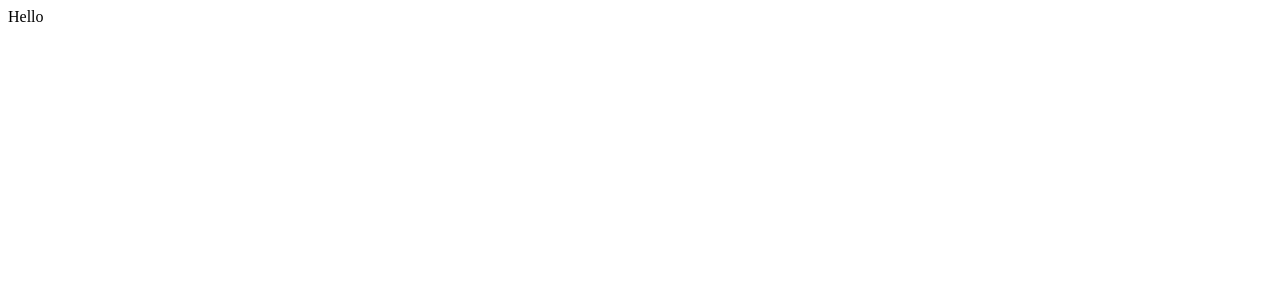
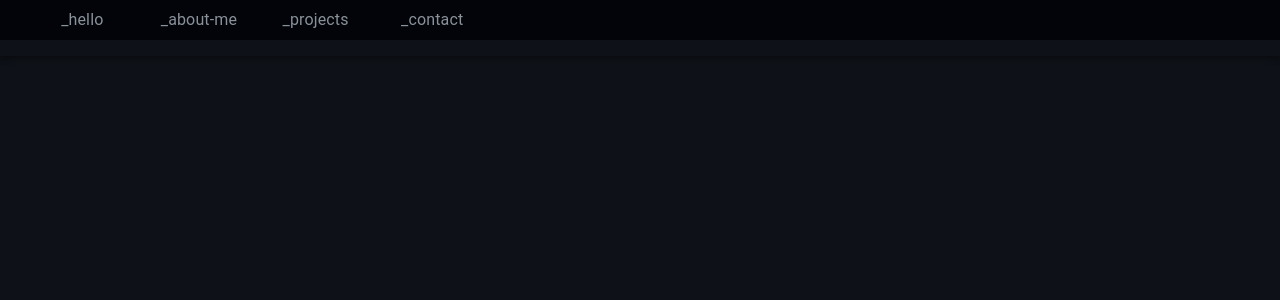
Before and after one commit to Donard97/portfolio, a React (Create React App) app: page / in a window 1280 px wide. Shown: the top 300 px of the page. Built offline with nearby package versions, Linux system fonts and the light colour scheme.

Commit message:
Create and style navbar

```diff
--- a/package.json
+++ b/package.json
@@ -5,6 +5,7 @@
   "dependencies": {
     "@emotion/react": "^11.8.1",
     "@emotion/styled": "^11.8.1",
+    "@material-ui/icons": "^4.11.2",
     "@mui/material": "^5.4.4",
     "@testing-library/jest-dom": "^5.16.2",
     "@testing-library/react": "^12.1.3",
--- a/src/App.js
+++ b/src/App.js
@@ -1,6 +1,9 @@
 import './App.css';
 import { BrowserRouter, Routes, Route } from 'react-router-dom';
 import HomeContainer from './containers/HomeContainer';
+import AboutContainer from './containers/AboutContainer';
+import ProjectsContainer from './containers/ProjectsContainer';
+import ContactContainer from './containers/ContactContainer';
 
 function App() {
   return (
@@ -8,6 +11,9 @@ function App() {
       <BrowserRouter>
         <Routes>
           <Route exact path="/" element={<HomeContainer />} />
+          <Route exact path="/about" element={<AboutContainer />} />
+          <Route exact path="/projects" element={<ProjectsContainer />} />
+          <Route exact path="/contact" element={<ContactContainer />} />
         </Routes>
       </BrowserRouter>
     </div>
--- a/src/components/nav_bar/NavBar.js
+++ b/src/components/nav_bar/NavBar.js
@@ -0,0 +1,32 @@
+import * as React from 'react';
+import AppBar from '@mui/material/AppBar';
+import Box from '@mui/material/Box';
+import Toolbar from '@mui/material/Toolbar';
+import Typography from '@mui/material/Typography';
+import { Link } from 'react-router-dom';
+// import Button from '@mui/material/Button';
+import '../../stylesheet/navbar.css';
+
+export default function ButtonAppBar() {
+  return (
+    <Box sx={{ flexGrow: 1 }}>
+      <AppBar position="static">
+        <Toolbar className="toolbar" sx={{ backgroundColor: '#020409', color: '#89919a' }}>
+          <Typography component="div" className="menuList" sx={{ flexGrow: 0.02 }}>
+            <Link to="/">_hello</Link>
+          </Typography>
+          <Typography component="div" className="menuList" sx={{ flexGrow: 0.02 }}>
+            <Link to="/about">_about-me</Link>
+          </Typography>
+          <Typography component="div" className="menuList" sx={{ flexGrow: 0.02 }}>
+            <Link to="/projects"> _projects</Link>
+          </Typography>
+          <Typography component="div" className="menuList" sx={{ flexGrow: 0.02 }}>
+            <Link to="/contact"> _contact</Link>
+          </Typography>
+        </Toolbar>
+        <Box className="underNav" />
+      </AppBar>
+    </Box>
+  );
+}
--- a/src/containers/HomeContainer.js
+++ b/src/containers/HomeContainer.js
@@ -1,7 +1,9 @@
 import React from 'react';
+import Navbar from '../components/nav_bar/NavBar';
+import '../stylesheet/home.css';
 
 const HomeContainer = () => (
-  <div>Hello</div>
+  <Navbar />
 );
 
 export default HomeContainer;
--- /dev/null
+++ b/src/stylesheet/home.css
@@ -0,0 +1,8 @@
+* {
+  margin: 0;
+  padding: 0;
+}
+
+body {
+  background-color: #0e1117;
+}
--- a/src/stylesheet/home.module.css
+++ /dev/null
@@ -1,4 +0,0 @@
-* {
-  margin: 0;
-  padding: 0;
-}
--- /dev/null
+++ b/src/stylesheet/navbar.css
@@ -0,0 +1,44 @@
+* {
+  margin: 0;
+  padding: 0;
+}
+
+.toolbar {
+  min-height: auto !important;
+}
+
+.underNav {
+  background: #0e1117;
+  height: 2vh;
+}
+
+.menuList {
+  height: 5vh;
+  display: flex;
+  justify-content: center;
+  vertical-align: middle;
+  align-items: center;
+  width: 100px;
+}
+
+.toolbar .menuList {
+  cursor: pointer;
+}
+
+.toolbar .menuList a {
+  text-decoration: none;
+  color: #89919a;
+}
+
+.toolbar .menuList:hover {
+  background: #0e1117;
+  margin: 0;
+  padding: 0;
+  border-top: 1px solid white;
+}
+
+.toolbar .menuList:active {
+  background: #0e1117;
+  margin: 0;
+  padding: 0;
+}
```
Also changed, not shown: 1 other file (tests, documents, lock files or other folders).
